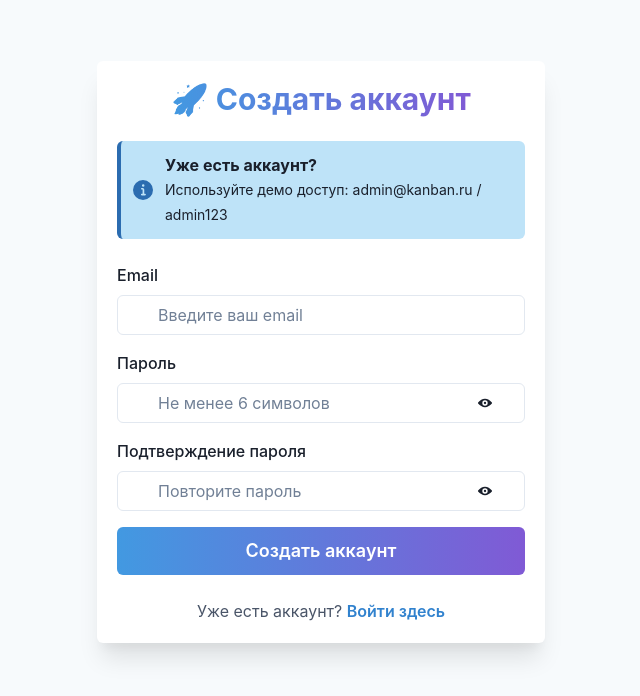
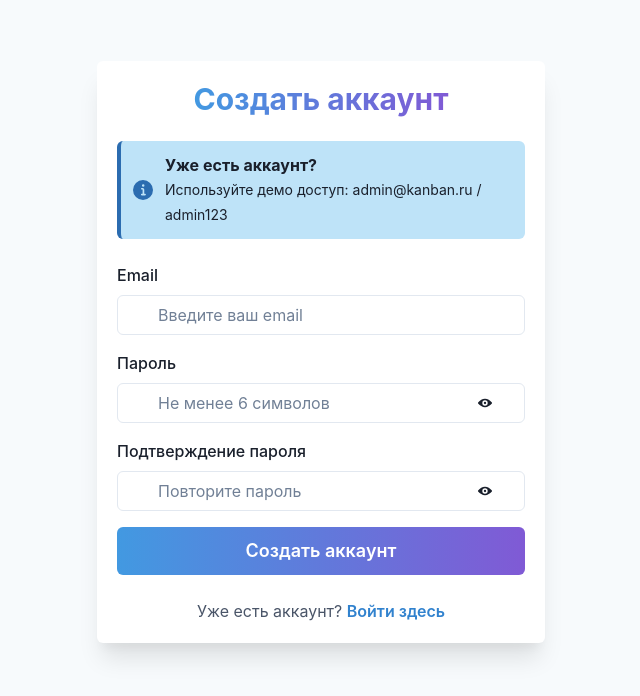
Before and after one commit to Prostack2003/IDK-Internet-Kanban-Desk-, a React (Vite) app in the folder frontend/: page /register in a window 1280 px wide. Shown: the top 696 px of the page, without its empty margins (319-959 px from the left). Built offline with nearby package versions, Linux system fonts and the light colour scheme.

Commit message:
change endpoint in backend, change interface in frontend

```diff
--- a/frontend/src/App.jsx
+++ b/frontend/src/App.jsx
@@ -54,7 +54,7 @@ function App() {
                                 py={4}
                             >
                                 <Heading size="lg" color="blue.600">
-                                    🎯 IKD (Internet Kanban Board)
+                                    🎯  IKD (Internet Kanban Desk)
                                 </Heading>
 
                                 <Flex align="center" gap={4}>
--- a/frontend/src/components/Authentication/Register/Register.jsx
+++ b/frontend/src/components/Authentication/Register/Register.jsx
@@ -96,7 +96,7 @@ const Register = () => {
                     <CardBody>
                         <VStack spacing={6}>
                             <Heading size="lg" textAlign="center" color="blue.600" bgGradient="linear(to-r, blue.400, purple.500)" bgClip="text">
-                                🚀 Создать аккаунт
+                                Создать аккаунт
                             </Heading>
 
                             <Alert status="info" borderRadius="md" variant="left-accent">
```
Also changed, not shown: 2 other files (tests, documents, lock files or other folders).
